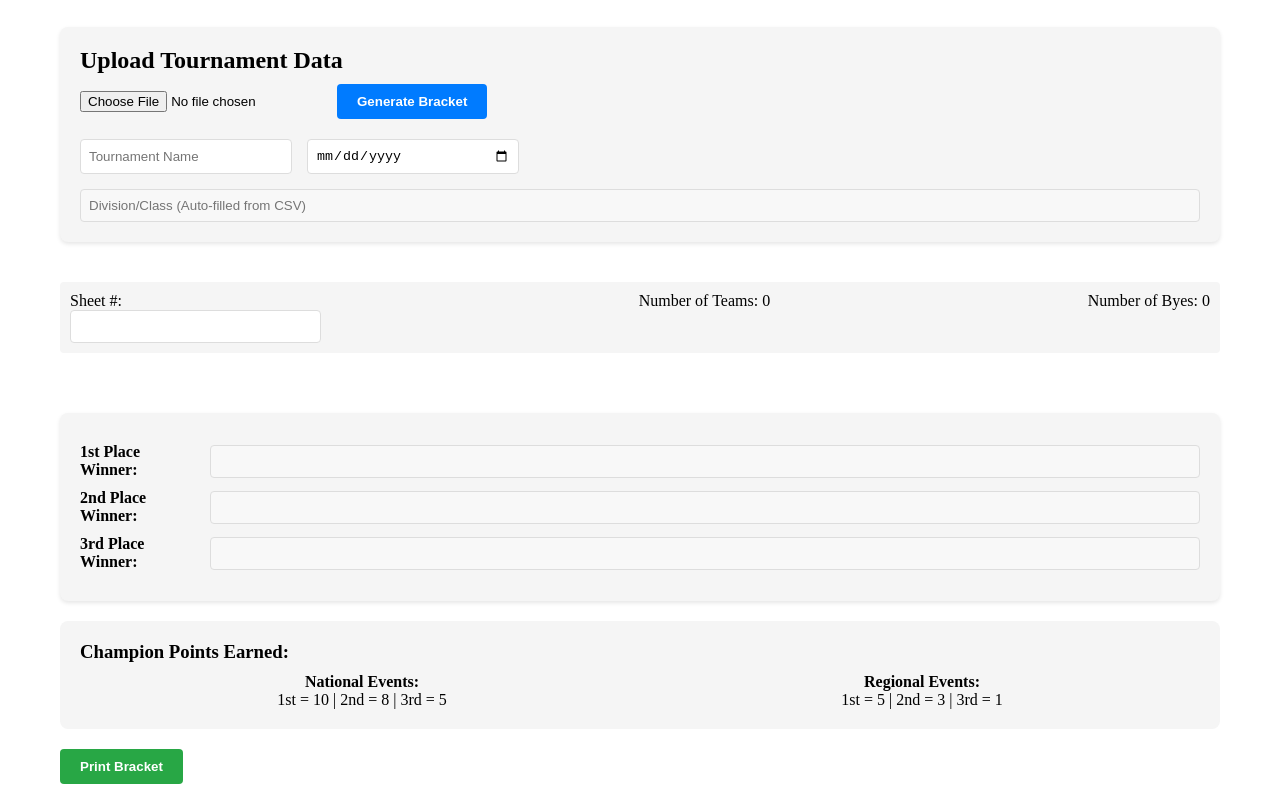
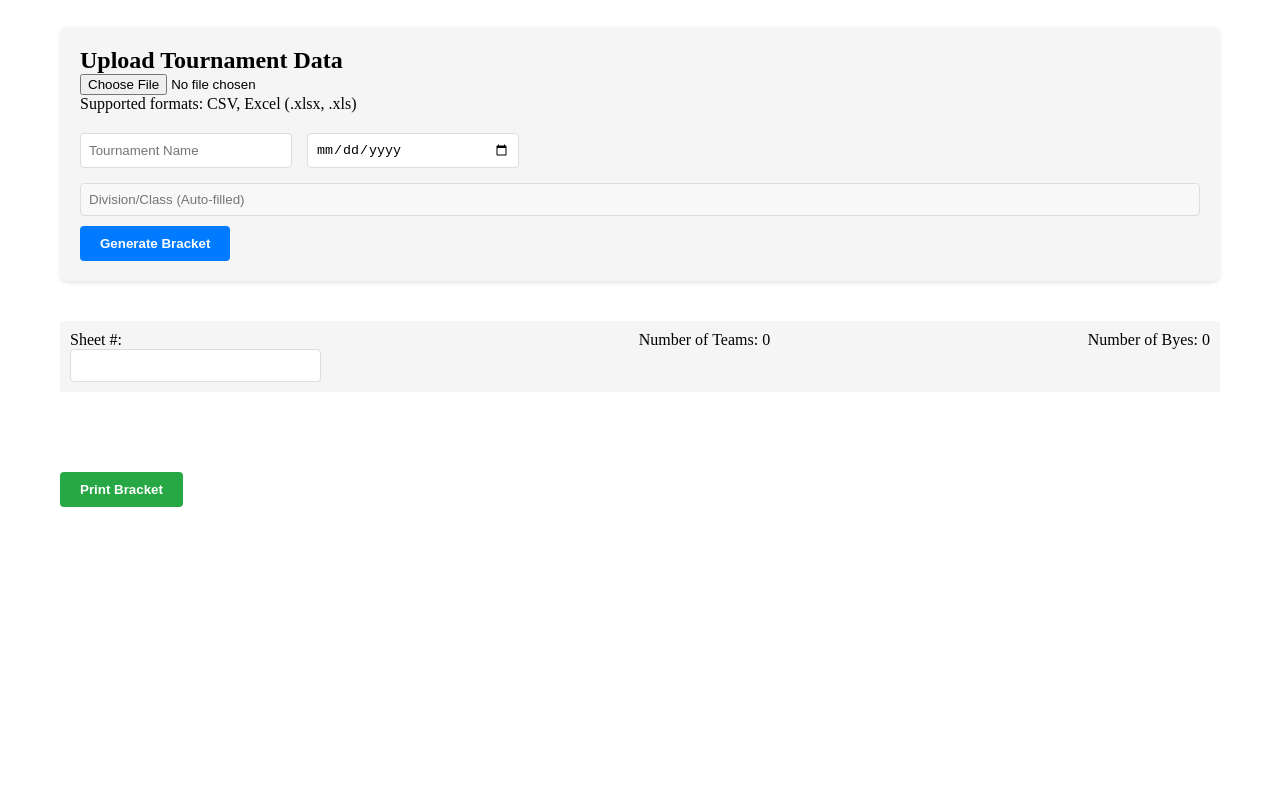
Before and after one commit to hjamttes/bracket-system, a plain HTML site: page index.html in a window 1280 px wide. Shown: the part 60-864 px from the top of the page. After the commit the page ends 800 px from the top, so only its background shows below. Drawn offline with Linux system fonts and the light colour scheme.

Commit message:
Update index.html

```diff
--- a/index.html
+++ b/index.html
@@ -12,16 +12,19 @@
 
         <div class="input-section">
             <h2>Upload Tournament Data</h2>
-            <input type="file" id="csvFile" accept=".csv" />
-            <button id="generateBtn">Generate Bracket</button>
+            <input type="file" id="csvFile" accept=".csv,.xlsx,.xls" />
+            <div class="file-format-info">
+                <p>Supported formats: CSV, Excel (.xlsx, .xls)</p>
+            </div>
 
             <div class="tournament-info">
                 <input type="text" id="tournamentName" placeholder="Tournament Name">
                 <input type="date" id="tournamentDate">
                 <div class="division-info">
-                    <input type="text" id="divisionClass" readonly placeholder="Division/Class (Auto-filled from CSV)">
+                    <input type="text" id="divisionClass" readonly placeholder="Division/Class (Auto-filled)">
                 </div>
             </div>
+            <button id="generateBtn">Generate Bracket</button>
         </div>
 
         <div class="bracket-container">
@@ -42,38 +45,10 @@
             <div id="bracket"></div>
         </div>
 
-        <div class="winners-section">
-            <div class="winner-input">
-                <label>1st Place Winner:</label>
-                <input type="text" id="firstPlace" readonly>
-            </div>
-            <div class="winner-input">
-                <label>2nd Place Winner:</label>
-                <input type="text" id="secondPlace" readonly>
-            </div>
-            <div class="winner-input">
-                <label>3rd Place Winner:</label>
-                <input type="text" id="thirdPlace" readonly>
-            </div>
-        </div>
-
-        <div class="points-section">
-            <h3>Champion Points Earned:</h3>
-            <div class="points-info">
-                <div>
-                    <h4>National Events:</h4>
-                    <p>1st = 10 | 2nd = 8 | 3rd = 5</p>
-                </div>
-                <div>
-                    <h4>Regional Events:</h4>
-                    <p>1st = 5 | 2nd = 3 | 3rd = 1</p>
-                </div>
-            </div>
-        </div>
-
         <button id="printBtn">Print Bracket</button>
     </div>
 
+    <script src="https://cdnjs.cloudflare.com/ajax/libs/xlsx/0.18.5/xlsx.full.min.js"></script>
     <script src="script.js"></script>
 </body>
 </html>
```
